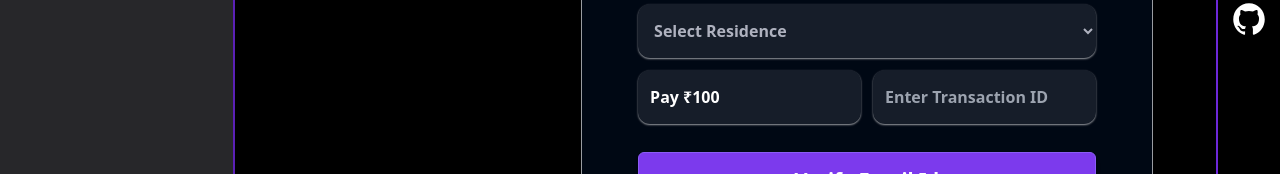
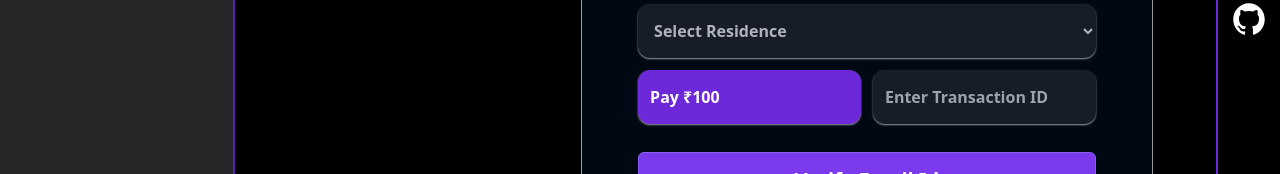
Before and after one commit to sharmaShivam23/new-cccc, a React (Vite) app: page /Register in a window 1280 px wide. Shown: the part 549-723 px from the top of the page. Built offline with nearby package versions, Linux system fonts and the light colour scheme; a web font is replaced by a local one.

Commit message:
Update RegisterOpen.jsx

```diff
--- a/src/components/RegisterOpen.jsx
+++ b/src/components/RegisterOpen.jsx
@@ -560,7 +560,7 @@ const RegisterOpen = () => {
                       value={formData.transactionID}
                       onChange={handleInputChange}
                       placeholder="Pay ₹100"
-                      className=" h-[54px] w-full bg-[#161D29] hover:bg-[#1f2738] flex justify-start items-center text-white font-bold placeholder:font-[600] pl-3 rounded-xl shadow-[0px_1px_2px_rgba(255,255,255,0.6)]"
+                      className=" h-[54px] w-full bg-violet-700 hover:bg-[#1f2738] flex justify-start items-center text-white font-bold placeholder:font-[600] pl-3 rounded-xl shadow-[0px_1px_2px_rgba(255,255,255,0.6)]"
                     >
                       Pay ₹100
                     </span>
```
